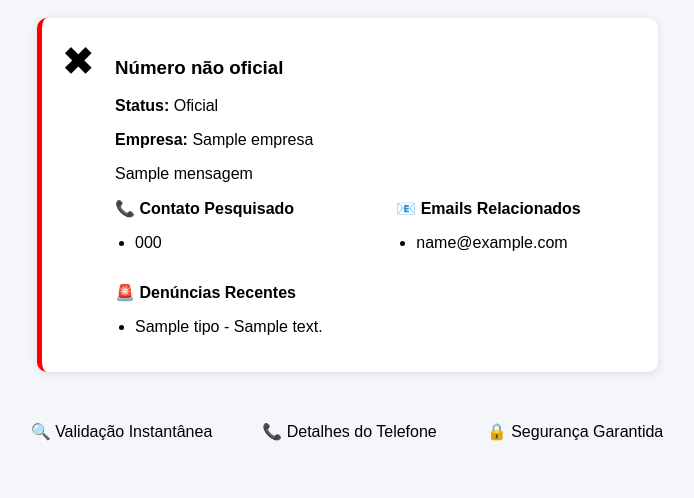
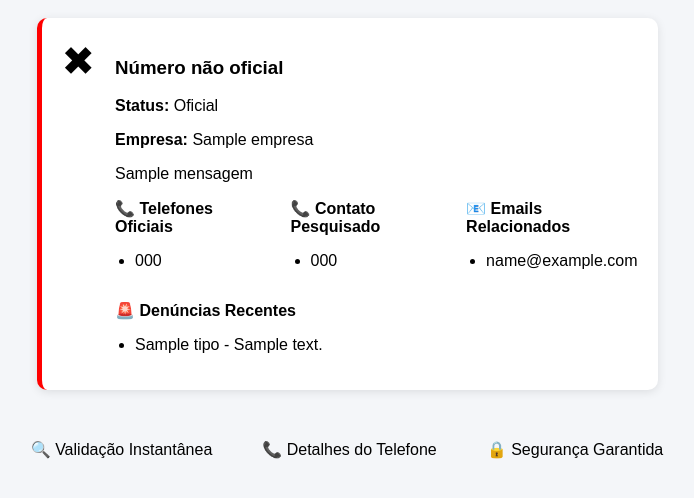
Before and after one commit to dealkis/CallCheck, a Flask app: template templates/index.html in a window 1280 px wide. Shown: the part 283-781 px from the top of the page, without its empty margins (293-987 px from the left). Run offline with Flask 3, Linux system fonts and the light colour scheme; the template is opened without the code that fills it: most values are stand-ins (such as "Sample title", 1, 10 or a date in 2020).

Commit message:
Update index.html

```diff
--- a/templates/index.html
+++ b/templates/index.html
@@ -19,15 +19,19 @@
 </section>
 
 {% if resultado %}
+<!-- CORREÇÃO: Adicionada a classe 'neutro' para o status CANAIS -->
 <div class="resultado
     {% if resultado.status == 'OFICIAL' %}sucesso
     {% elif resultado.status == 'ALERTA' %}alerta
+    {% elif resultado.status == 'CANAIS' %}neutro
     {% else %}erro
     {% endif %}">
 
     <div class="icone">
+        <!-- CORREÇÃO: Trocado o ✖ por um ícone de empresa para o status CANAIS -->
         {% if resultado.status == 'OFICIAL' %}✔
         {% elif resultado.status == 'ALERTA' %}⚠
+        {% elif resultado.status == 'CANAIS' %}🏢
         {% else %}✖
         {% endif %}
     </div>
@@ -36,17 +40,30 @@
         <h3>
             {% if resultado.status == 'OFICIAL' %}Número Oficial
             {% elif resultado.status == 'ALERTA' %}Número com denúncias
-            {% elif resultado.status == 'CANAIS' %}Canais oficiais
+            {% elif resultado.status == 'CANAIS' %}Canais Oficiais Registrados
             {% else %}Número não oficial
             {% endif %}
         </h3>
+
         <p><strong>Status:</strong> {{ resultado.status }}</p>
         {% if resultado.empresa %}<p><strong>Empresa:</strong> {{ resultado.empresa }}</p>{% endif %}
         <p>{{ resultado.mensagem }}</p>
 
         <div class="colunas">
-            <!-- Exibe telefone se existir no resultado -->
-            {% if resultado.telefone %}
+            <!-- LISTA DE TELEFONES (Plural - para quando busca por nome) -->
+            {% if resultado.telefones %}
+            <div class="coluna">
+                <strong>📞 Telefones Oficiais</strong>
+                <ul>
+                    {% for tel in resultado.telefones %}
+                        <li>{{ tel }}</li>
+                    {% endfor %}
+                </ul>
+            </div>
+            {% endif %}
+
+            <!-- Se for uma pesquisa de um telefone específico que NÃO é oficial, mostra ele aqui -->
+            {% if resultado.status != 'CANAIS' and resultado.telefone %}
             <div class="coluna">
                 <strong>📞 Contato Pesquisado</strong>
                 <ul>
@@ -55,7 +72,6 @@
             </div>
             {% endif %}
 
-            <!-- Mantendo as colunas de suporte caso você adicione listas no futuro -->
             {% if resultado.emails %}
             <div class="coluna">
                 <strong>📧 Emails Relacionados</strong>
@@ -77,4 +93,16 @@
     </div>
 </div>
 {% endif %}
+
+<!-- CSS Rápido para garantir que o 'neutro' seja branco/cinza claro -->
+<style>
+    .resultado.neutro {
+        background-color: #ffffff;
+        border: 1px solid #ddd;
+        color: #333;
+    }
+    .resultado.neutro .icone {
+        color: #2c3e50; /* Cor escura para o ícone da empresa */
+    }
+</style>
 {% endblock %}
```
